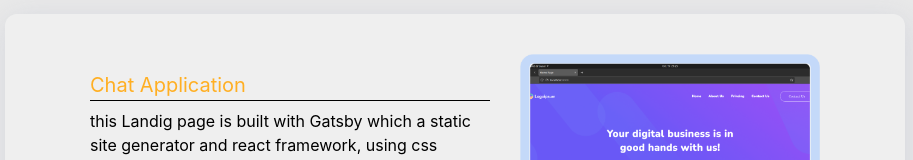
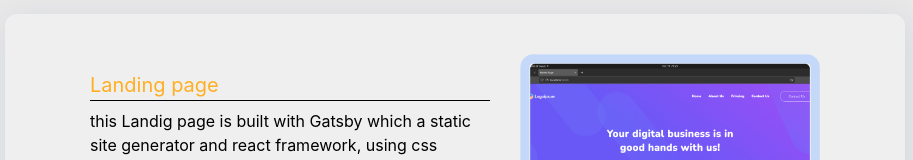
Before and after one commit to Harry-Anthony/my_portfolio, a React (Create React App) app: page / in a window 1280 px wide. Shown: the part 2968-3128 px from the top of the page, without its empty margins (185-1098 px from the left). Built offline with nearby package versions, Linux system fonts and the light colour scheme.

Commit message:
fix link

```diff
--- a/src/components/Work.tsx
+++ b/src/components/Work.tsx
@@ -5,15 +5,17 @@ import { images } from '../assets/image';
 import { css } from 'aphrodite';
 import { textStyle } from '../styles/appStyle';
 
-const VisitButton = ({ title, onPressed }: { title: string, onPressed: () => void }) => {
+const VisitButton = ({ title, onPressed, link }: { title: string, onPressed: () => void, link: string }) => {
     return (
         <div
-            className='flex items-center cursor-pointer border border-black rounded-[12px] p-[8px] hover:bg-[#e7e4e4]'
+            className='cursor-pointer border border-black rounded-[12px] p-[8px] hover:bg-[#e7e4e4]'
             onClick={onPressed}
         // className='border border-indigo-500 w-[100px] rounded-[12px] py-[8px] text-center text-[black] text-[20px] cursor-pointer'
         >
+            <a className='flex items-center ' href="https://63641cd7d0f63d116efdabee--thriving-piroshki-b28191.netlify.app/">
                 <img className="w-[30px] mr-[10px]" src={images.linkIcon} alt="" />
                 <span>{title}</span>
+            </a>
         </div>
     )
 }
@@ -43,6 +45,7 @@ export function Work() {
                     </div>
                     <div className='flex justify-end'>
                         <VisitButton
+                            link='https://chat-bol.herokuapp.com'
                             title='see project'
                             onPressed={() => {
 
@@ -53,7 +56,7 @@ export function Work() {
             </div>
             <div className="project-card flex flex-row mb-[100px] bg-[white] p-[40px] items-center justify-center">
                 <ProjectDescription
-                    name={"Chat Application"}
+                    name={"Landing page"}
                     description={`this Landig page is built with Gatsby which a static site generator and react framework, using css module for styling.`}
                     githubLinhk={""}
                     appLink={"https://github.com/Harry-Anthony"}
@@ -67,6 +70,7 @@ export function Work() {
                     </div>
                     <div className='flex'>
                         <VisitButton
+                            link='https://63641cd7d0f63d116efdabee--thriving-piroshki-b28191.netlify.app/'
                             title='see project'
                             onPressed={() => {
 
```
Lines whose indentation alone changed are shown as unchanged.
